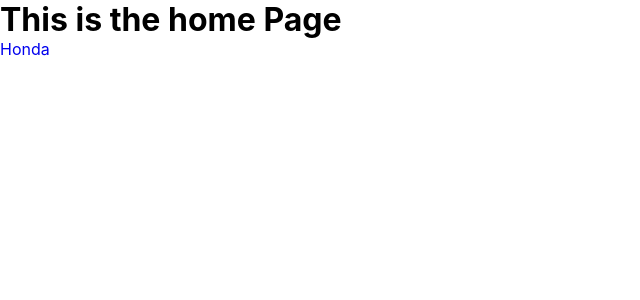
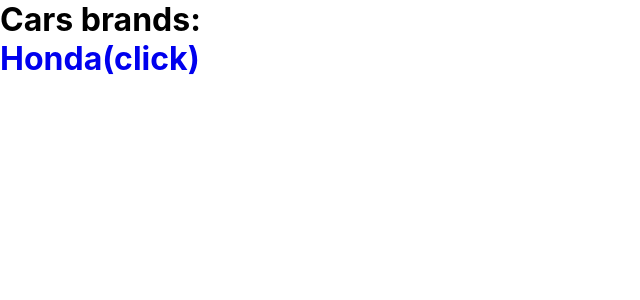
Before and after one commit to JaxTee100/car-site, a React (Create React App) app: page / in a window 1280 px wide. Shown: the top 300 px of the page, without its empty margins (0-640 px from the left). Built offline with nearby package versions, Linux system fonts and the light colour scheme.

Commit message:
added some css

```diff
--- a/src/App.js
+++ b/src/App.js
@@ -2,7 +2,7 @@
 import './App.css';
 import {BrowserRouter as Router, Route, Routes} from 'react-router-dom'
 import HondaRoutes from './routes/Honda.routes';
-import HomePage from './HomePage';
+import HomePage from './main-home/HomePage';
 import { AccessoriesResults } from './containers';
 
 function App() {
--- a/src/HomePage.jsx
+++ /dev/null
@@ -1,13 +0,0 @@
-import React from 'react'
-import { Link } from 'react-router-dom'
-
-const HomePage = () => {
-  return (
-    <div>
-      <h1>This is the home Page</h1>
-      <Link to='/honda-home'>Honda</Link>
-    </div>
-  )
-}
-
-export default HomePage
--- a/src/components/search/Search.jsx
+++ b/src/components/search/Search.jsx
@@ -6,13 +6,15 @@
 import {PiPokerChipDuotone} from 'react-icons/pi'
 import {BiMap} from 'react-icons/bi'
 
-const Search = () => {
+const Search = ({showResults}) => {
   //toggle states
   const [vehicle, setVehicle] = useState(false)
   const [tires, setTires] = useState(true);
 
   //dropdown states
   const [dropDown, setDropDown]  = useState(false)
+
+
 
 
 
@@ -81,7 +83,7 @@
 
           </div>
 
-          <button>View Results</button>
+          <button onClick={showResults}>View Results</button>
       </div>
       }
       {
--- /dev/null
+++ b/src/main-home/HomePage.jsx
@@ -0,0 +1,14 @@
+import React from 'react'
+import { Link } from 'react-router-dom'
+import './homepage.css'
+
+const HomePage = () => {
+  return (
+    <div className='home-page-container'>
+      <h1>Cars brands:</h1>
+      <Link to='/honda-home' className='honda-link'><h1>Honda(click)</h1></Link>
+    </div>
+  )
+}
+
+export default HomePage
--- a/src/pages/Honda/wheels/Wheels.page.jsx
+++ b/src/pages/Honda/wheels/Wheels.page.jsx
@@ -1,10 +1,16 @@
-import React from 'react'
+import React, { useState } from 'react'
 import './wheels.page.css'
 import Logo from '../../../assets/Honda/honda-logo.png'
 import {  CarPreview, Footer, HondaNavbar, SearchBar} from '../../../components'
 import { WheelResults } from '../../../containers'
 
 const Wheels = () => {
+  const [showResult, setShowResult] = useState(false)
+
+  const showResults = () => {
+    setShowResult(!showResult)
+  }
+
   return (
     <div className='wheels-container'>
       <HondaNavbar />
@@ -24,19 +30,21 @@
         </div>
       </div>
       <div className='search-container'>
-        <SearchBar />
+        <SearchBar showResults={showResults}/>
       </div>
       <div className='search-results'>
         <div className='search-image'>
 
         </div>
-        <div className='car-preview'>
+        {showResult && <div className='car-preview'>
           <CarPreview />
-        </div>
+        </div>}
+
       </div>
-      <div className='wheels-cards'>
+      {showResult && <div className='wheels-cards'>
         <WheelResults />
-      </div>
+      </div>}
+
     </div>
   )
 }
```
Also changed, not shown: src/main-home/homepage.css (added).
